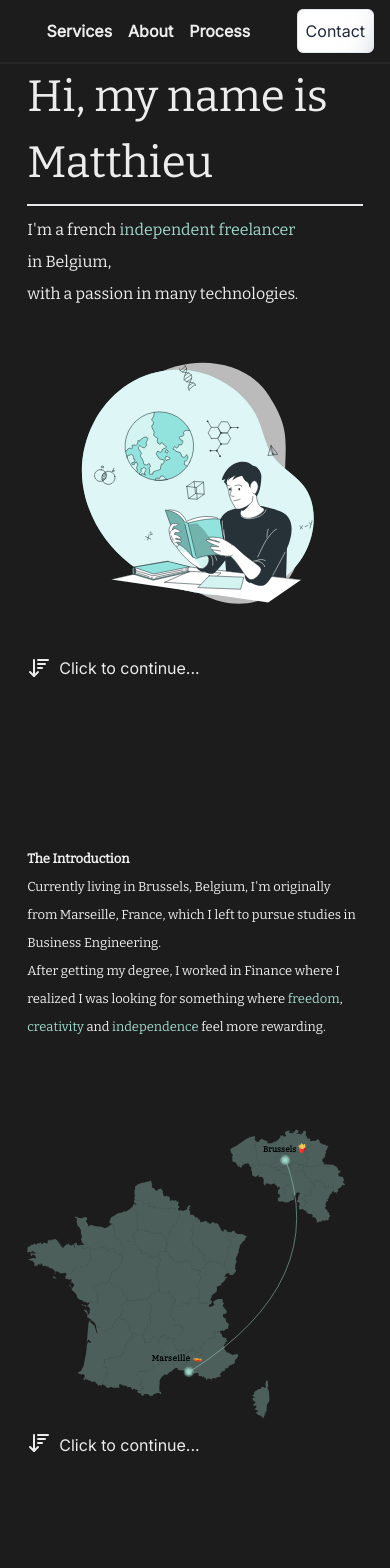
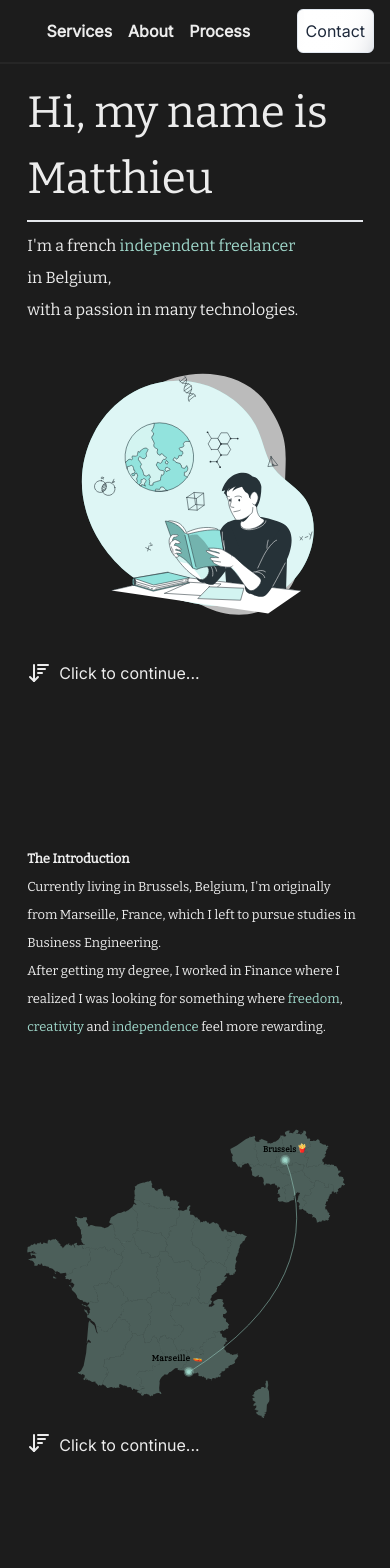
Before and after one commit to MatthieuMordrel/mordrel.pro, a Next.js app: page /about in a window 390 px wide. Shown: the top 1568 px of the page. Built offline with nearby package versions, Linux system fonts and the light colour scheme.

Commit message:
testing for svg on mobile

```diff
--- a/app/components/Page Components/About Components/Main Sections/FirstSection.tsx
+++ b/app/components/Page Components/About Components/Main Sections/FirstSection.tsx
@@ -4,9 +4,9 @@ import FadeInEffect from '@/app/ui/Effects/AdvancedFadeIn'
 import AboutPane from '../AboutPane'
 
 export const FirstSection = () => (
-  <section className="grid h-[calc(100vh-10rem)] grid-cols-1 items-start md:h-[calc(100vh-4.5rem)] md:grid-cols-2 md:grid-rows-1">
+  <section className="grid h-[calc(100vh-10rem)] grid-cols-1 items-start md:h-[calc(100vh-4.5rem)] md:grid-cols-2 md:grid-rows-1 md:items-center">
     <div className="row-start-1 max-w-[42rem] text-pretty md:col-start-1">
-      <FadeInEffect animationStyle={'fadeUp'} className={`font-bitter text-[clamp(2.75rem,1.143rem+4.286vw,5rem)]`}>
+      <FadeInEffect animationStyle={'fadeUp'} className={`pt-4 font-bitter text-[clamp(2.75rem,1.143rem+4.286vw,5rem)] md:pt-0`}>
         <h1>Hi, my name is Matthieu</h1>
         <hr className="my-2 border-t-2 md:my-8 md:w-1/2" />
       </FadeInEffect>
--- a/app/data/France.tsx
+++ b/app/data/France.tsx
@@ -128,7 +128,7 @@ export const CountryVisual: React.FC<React.SVGProps<SVGSVGElement>> = ({ ...prop
 
       <defs>
         {/* Useless glowing for cities */}
-        <filter id="modernGlow" x="-50%" y="-50%" width="200%" height="200%">
+        {/* <filter id="modernGlow" x="-50%" y="-50%" width="200%" height="200%">
           <feGaussianBlur stdDeviation="3" result="coloredBlur" />
           <feFlood floodColor={colorGlowCities} result="glowColor" />
           <feComposite in="glowColor" in2="coloredBlur" operator="in" result="softGlow" />
@@ -136,7 +136,7 @@ export const CountryVisual: React.FC<React.SVGProps<SVGSVGElement>> = ({ ...prop
             <feMergeNode in="softGlow" />
             <feMergeNode in="SourceGraphic" />
           </feMerge>
-        </filter>
+        </filter> */}
 
         {/* Dyanmic cities pulsating */}
         <g id="PointBrussels">
```
